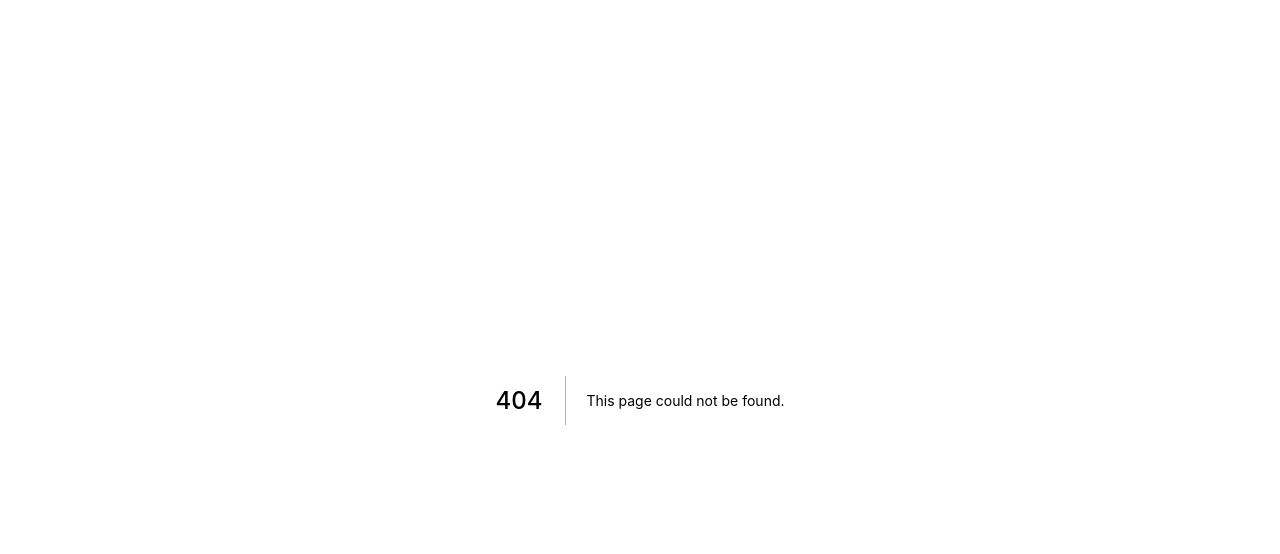
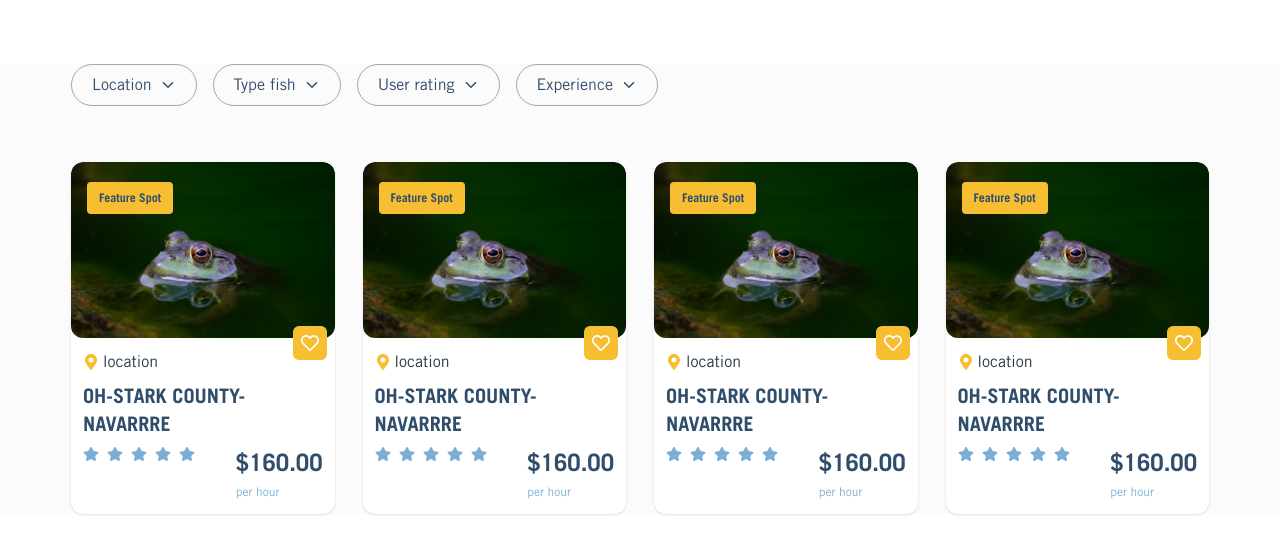
Before and after one commit to Woofmeets-LLC/fishmyspot-front-end, a Next.js app: page /services in a window 1280 px wide. Before the commit this address had no page. Shown: the top 554 px of the page. Built offline with nearby package versions, Linux system fonts and the light colour scheme.

Commit message:
property card done and category list structure done

```diff
--- /dev/null
+++ b/components/Common/PropertyCard/index.jsx
@@ -0,0 +1,62 @@
+import { FaMapMarkerAlt, FaStar, FaRegHeart } from "react-icons/fa";
+
+
+const PropertyCard = () => {
+    return (
+        <div className="bg-white rounded-xl overflow-hidden shadow">
+            <div className="relative">
+                <div className="w-full">
+                    <img
+                        src="/images/pond2.jpg"
+                        alt="Pond"
+                        className="w-full rounded-xl"
+                    />
+                </div>
+                <span className="absolute bg-secondary text-xs font-trade-gothic-bold text-primary py-2 px-3 top-5 left-4 rounded">
+                    Feature Spot
+                </span>
+                <div className="p-3">
+                    <div className="absolute -mt-6 right-2">
+                        <span className="bg-secondary inline-block text-lg text-white rounded-md p-2">
+                            <FaRegHeart />
+                        </span>
+                    </div>
+                    <div className="flex items-center space-x-1">
+                        <span className="text-secondary inline-block text-base">
+                            <FaMapMarkerAlt />
+                        </span>
+                        <span className="text-base font-trade-gothic text-highlight-1">location</span>
+                    </div>
+                    <div className="my-2 h-14">
+                        <h4 className="font-trade-gothic-bold text-xl text-primary uppercase">OH-STARK COUNTY-NAVARRRE</h4>
+                    </div>
+                    <div className="flex justify-between">
+                        <div className="flex space-x-2 text-highlight-3">
+                            <span className="text-base inline-block">
+                                <FaStar />
+                            </span>
+                            <span>
+                                <FaStar />
+                            </span>
+                            <span>
+                                <FaStar />
+                            </span>
+                            <span>
+                                <FaStar />
+                            </span>
+                            <span>
+                                <FaStar />
+                            </span>
+                        </div>
+                        <div>
+                            <span className="font-trade-gothic-bold text-2xl text-primary block">$160.00</span>
+                            <span className="font-trade-gothic text-xs text-highlight-3">per hour</span>
+                        </div>
+                    </div>
+                </div>
+            </div>
+        </div>
+    )
+}
+
+export default PropertyCard;
--- /dev/null
+++ b/components/SubPages/ServicesPage/Categories/index.jsx
@@ -0,0 +1,99 @@
+import React, { useState } from 'react';
+import { IoIosArrowDown } from "react-icons/io";
+
+const CategoryList = [
+    {
+        id: 1,
+        title: 'Location',
+        options: [
+            'Dhaka',
+            'Barishal',
+            'Khulna'
+        ],
+    },
+    {
+        id: 1,
+        title: 'Type fish',
+        options: [
+            'Fish Name',
+            'Fish Name',
+            'Fish Name'
+        ],
+    },
+    {
+        id: 1,
+        title: 'User rating',
+        options: [
+            'One',
+            'Two',
+            'Three'
+        ],
+    },
+    {
+        id: 1,
+        title: 'Experience',
+        options: [
+            'Beginning Fishing Lesson',
+            'Boat',
+            'Beginning Fishing Instruction For Family',
+            'Family Fun Day'
+        ],
+    },
+]
+
+const Categories = () => {
+    const [show, setShow] = useState(false);
+
+    const handleToggle = () => {
+        setShow(!show);
+    }
+
+    return (
+        <div className="flex space-x-4 mt-16 mb-14">
+            {
+                CategoryList.length > 0 ? (
+                    CategoryList.map(category => (
+                        <div key={category.id} className='text-base font-trade-gothic text-primary'>
+                            <div className='relative'>
+                                <div
+                                    className='flex items-center border border-[#a8a8a8] rounded-3xl py-2 px-5 cursor-pointer'
+                                    onClick={handleToggle}
+                                >
+                                    {category.title}
+                                    <IoIosArrowDown className='ml-2' />
+                                </div>
+                                {
+                                    show && (
+                                        <div className='bg-white py-7 pl-4 pr-10 z-50 rounded-lg'>
+                                            {
+                                                category?.options?.map((option, i) => (
+                                                    <div
+                                                        key={i}
+                                                        className='flex items-center space-x-2 text-base font-trade-gothic-bold'
+                                                    >
+                                                        <input
+                                                            type="checkbox"
+                                                            name={option}
+                                                            id={option}
+                                                            value={option}
+                                                            className="accent-secondary w-5 h-5"
+                                                        />
+                                                        <label htmlFor={option}>{option}</label>
+                                                    </div>
+                                                ))
+                                            }
+                                        </div>
+                                    )
+                                }
+                            </div>
+                        </div>
+                    ))
+                ) : (
+                    <div>No List Found</div>
+                )
+            }
+        </div>
+    );
+};
+
+export default Categories;
--- /dev/null
+++ b/components/SubPages/ServicesPage/SubServicesList/index.jsx
@@ -0,0 +1,19 @@
+import React from 'react';
+import PropertyCard from '../../../Common/PropertyCard';
+import Categories from '../Categories';
+
+const SubServices = () => {
+    return (
+        <div className='container'>
+            <Categories />
+            <div className='grid grid-cols-4 gap-x-7 gap-y-14'>
+                <PropertyCard />
+                <PropertyCard />
+                <PropertyCard />
+                <PropertyCard />
+            </div>
+        </div>
+    );
+};
+
+export default SubServices;
--- a/package.json
+++ b/package.json
@@ -12,6 +12,7 @@
     "next": "12.0.10",
     "react": "17.0.2",
     "react-dom": "17.0.2",
+    "react-icons": "^4.3.1",
     "react-redux": "^7.2.6",
     "sharetribe-flex-sdk": "^1.15.0"
   },
--- /dev/null
+++ b/pages/services/index.jsx
@@ -0,0 +1,12 @@
+import React from 'react';
+import SubServices from '../../components/SubPages/ServicesPage/SubServicesList';
+
+const Services = () => {
+    return (
+        <div className="bg-[#fbfbfb]">
+            <SubServices />
+        </div>
+    );
+};
+
+export default Services;
```
Also changed, not shown: public/images/pond2.jpg (added), 1 other file (tests, documents, lock files or other folders).
